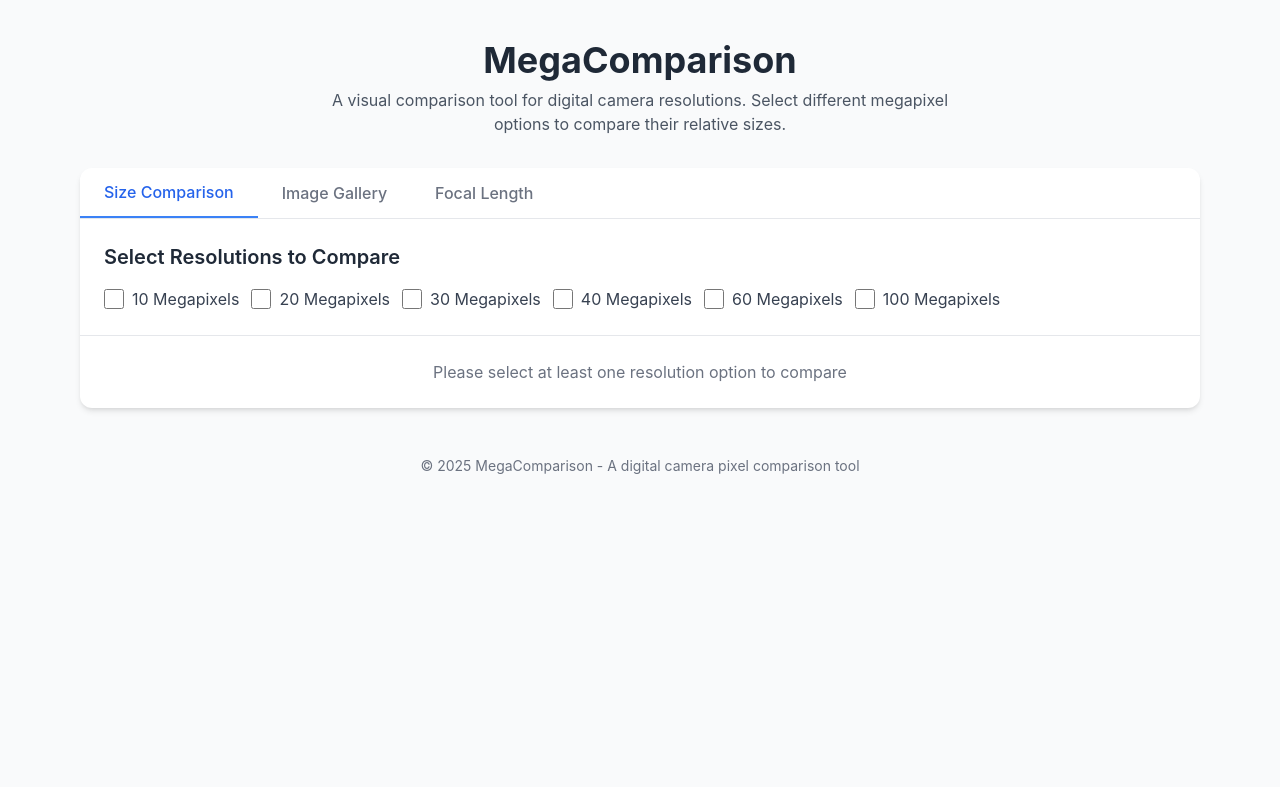
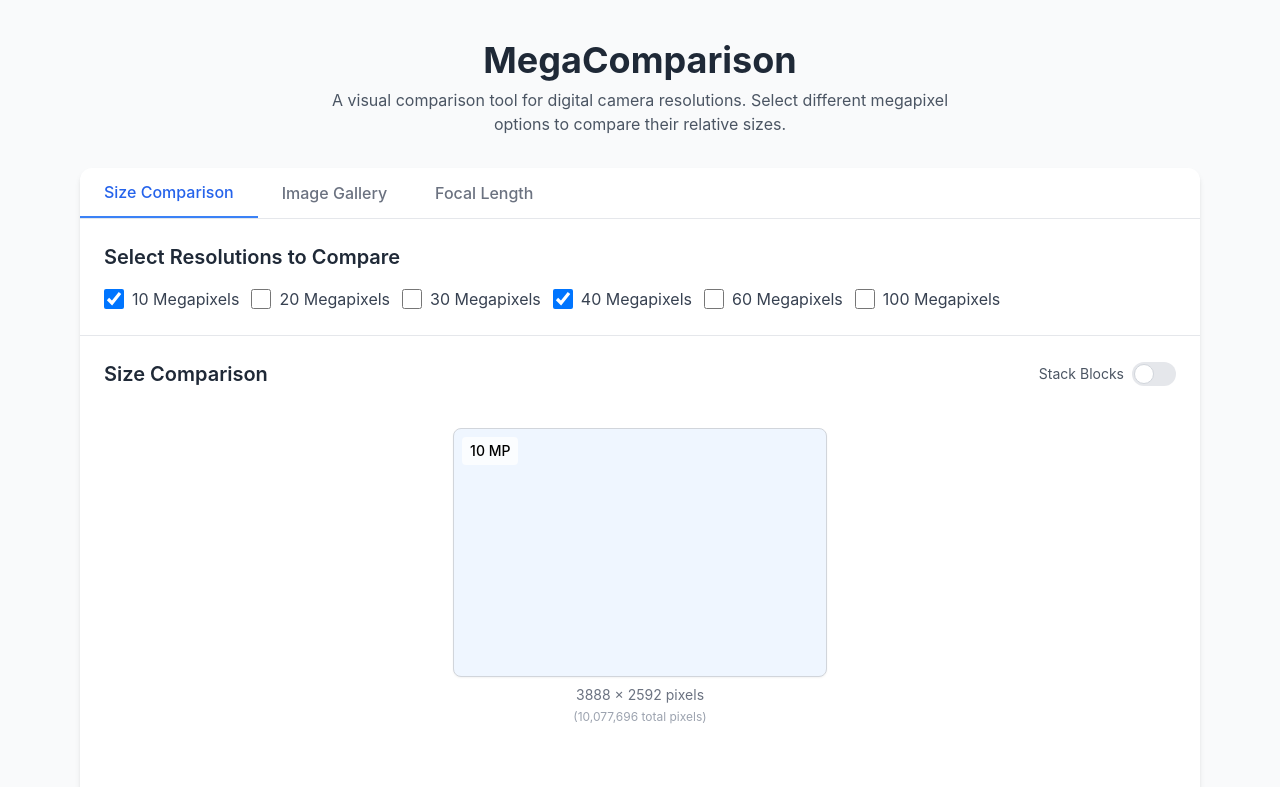
Before and after one commit to franklioxygen/mega-comparison, a React (Vite) app: page / in a window 1280 px wide. Shown: the top 787 px of the page. Built offline with nearby package versions, Linux system fonts and the light colour scheme.

Commit message:
Set default selected resolutions to 10MP and 40MP

```diff
--- a/src/App.tsx
+++ b/src/App.tsx
@@ -4,7 +4,7 @@ import ImageGallery from './components/ImageGallery'
 import PixelComparison from './components/PixelComparison'
 
 const App = () => {
-  const [selectedPixels, setSelectedPixels] = useState<number[]>([])
+  const [selectedPixels, setSelectedPixels] = useState<number[]>([10, 40])
   const [activeTab, setActiveTab] = useState<'size' | 'gallery' | 'focal'>('size')
 
   const megapixelOptions = [10, 20, 30, 40, 60, 100]
```
